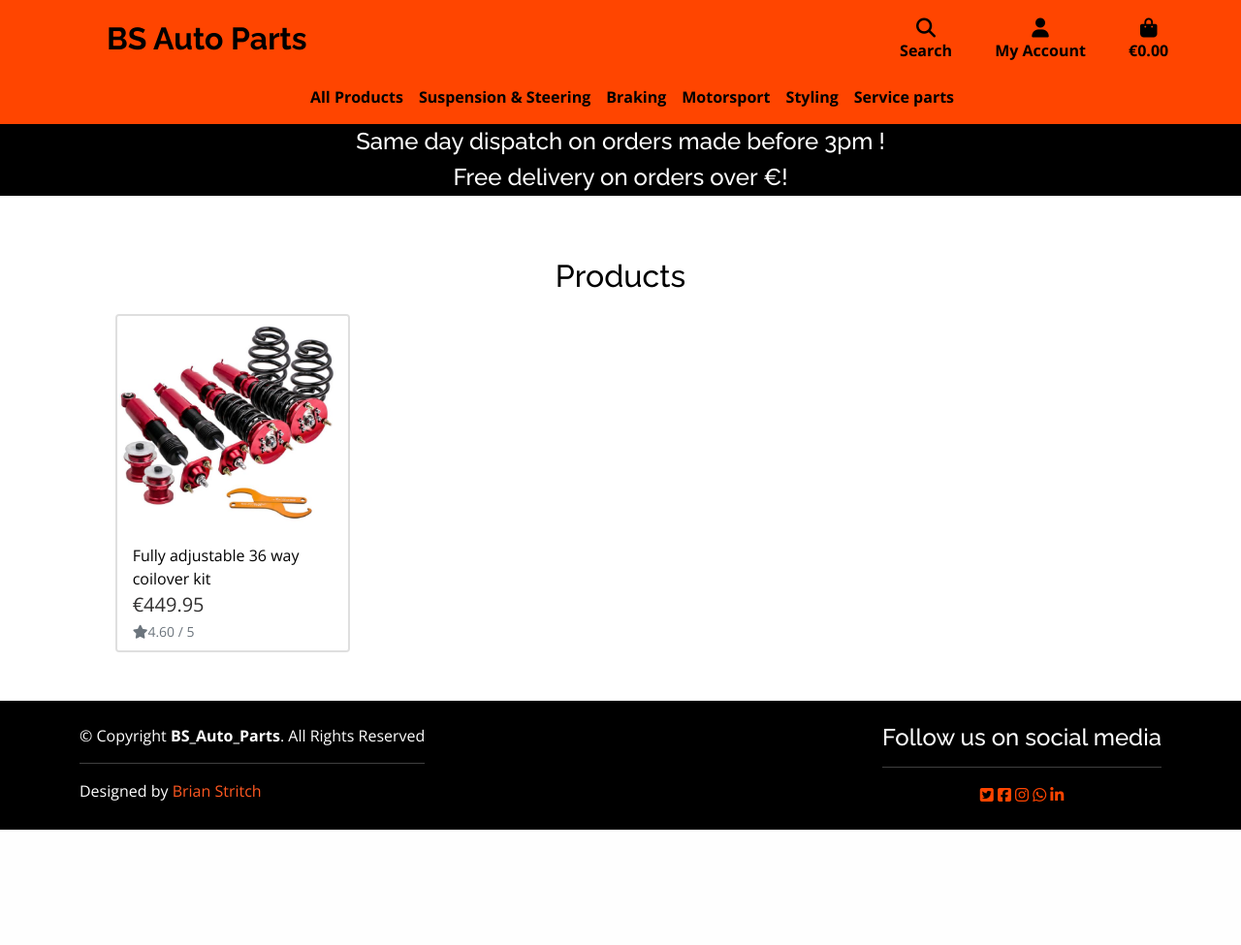
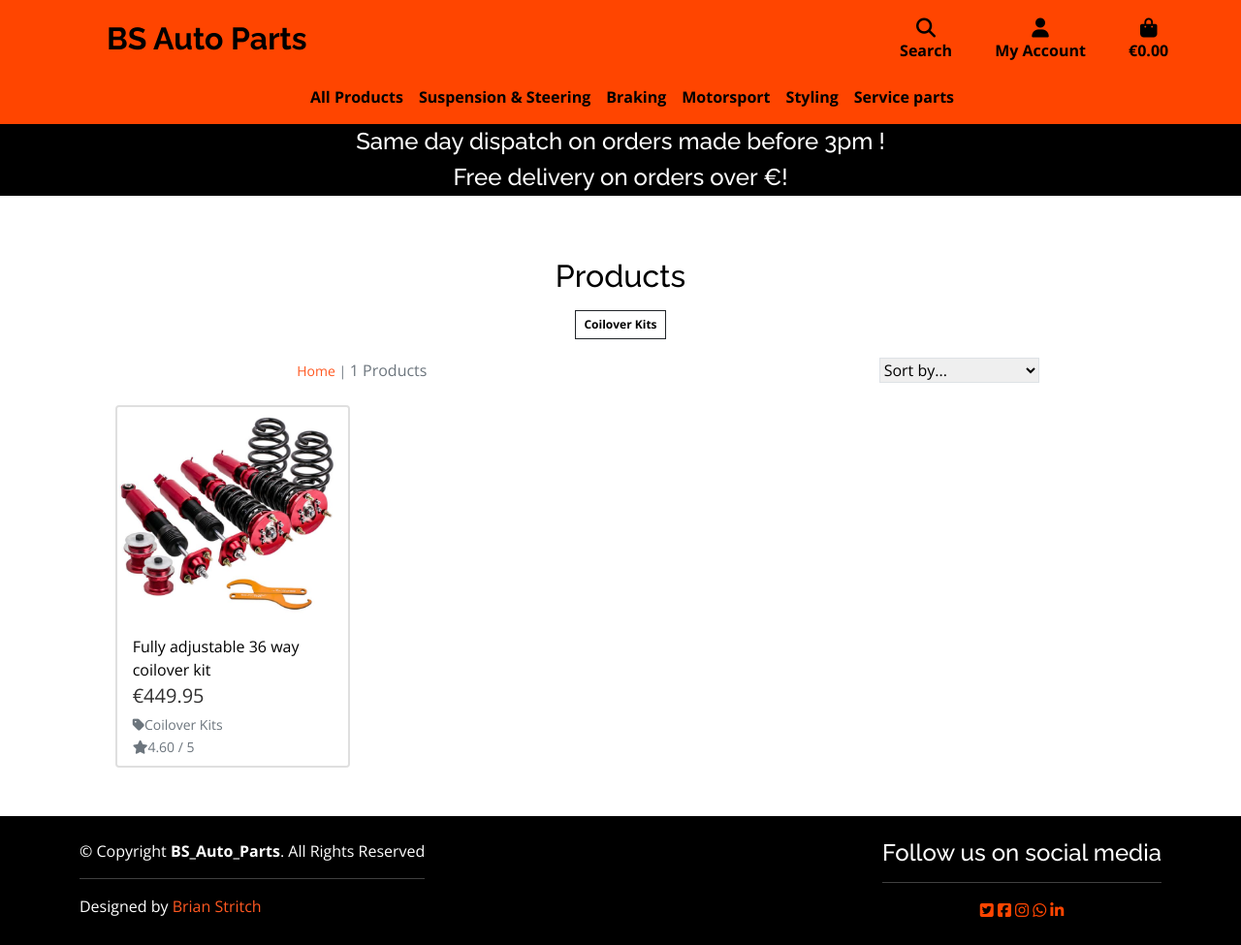
Before and after one commit to BrianStritch/Brian-Stritch-P5-BS_Auto_parts, a Django app: page /products/?category=coilover_kits in a window 1280 px wide. Shown: the whole page at 97% size. Before the commit the page ends 856 px from the top, so only its background shows below. Run offline with Django 3.2, Linux system fonts and the light colour scheme; data comes from the database, SQL or seed files in the repository; some libraries are stand-ins or nearby versions.

Commit message:
added sorting and product counts to products page

```diff
--- a/products/templates/products/products.html
+++ b/products/templates/products/products.html
@@ -17,12 +17,40 @@
     <div class="row">
         <div class="col text-center mt-3 product-heading">
             <h2 class="logo-font ">Products</h2>
-
+            {% for c in current_categories %}
+                <a class="category-badge text-decoration-none" href="{% url 'products' %}?category={{ c.name }}">
+                    <span class="p-2 mt-2 badge badge-white text-black rounded-0 border border-dark">{{ c.friendly_name }}</span>
+                </a>
+            {% endfor %}
         </div>
     </div>
     <div class="row">
-        <div class="product-container col-10 offset-1">
-            <div class="row mt-1 mb-2"></div>
+        <div class="product-container col-10 offset-1  product-heading">
+            <div class="row mt-1 mb-2">
+                <div class="col-12 col-md-6 my-auto order-md-last d-flex justify-content-center justify-content-md-end">
+                    <div class="sort-select-wrapper w-50">
+                        <select id="sort-selector" class="custom-select custom-select-sm rounded-0 border border-{% if current_sorting != 'None_None' %}info{% else %}black{% endif %}">
+                            <option value="reset" {% if current_sorting == 'None_None' %}selected{% endif %}>Sort by...</option>
+                            <option value="price_asc" {% if current_sorting == 'price_asc' %}selected{% endif %}>Price (low to high)</option>
+                            <option value="price_desc" {% if current_sorting == 'price_desc' %}selected{% endif %}>Price (high to low)</option>
+                            <option value="rating_asc" {% if current_sorting == 'rating_asc' %}selected{% endif %}>Rating (low to high)</option>
+                            <option value="rating_desc" {% if current_sorting == 'rating_desc' %}selected{% endif %}>Rating (high to low)</option>
+                            <option value="name_asc" {% if current_sorting == 'name_asc' %}selected{% endif %}>Name (A-Z)</option>
+                            <option value="name_desc" {% if current_sorting == 'name_desc' %}selected{% endif %}>Name (Z-A)</option>
+                            <option value="category_asc" {% if current_sorting == 'category_asc' %}selected{% endif %}>Category (A-Z)</option>
+                            <option value="category_desc" {% if current_sorting == 'category_desc' %}selected{% endif %}>Category (Z-A)</option>
+                        </select>
+                    </div>
+                </div>
+                <div class="col-12 col-md-6 order-md-first">
+                    <p class="text-muted mt-3 text-center text-md-left">
+                        {% if search_term or current_categories or current_sorting != 'None_None' %}
+                            <span class="small"><a href="{% url 'home' %}">Home</a> | </span>
+                        {% endif %}
+                        {{ products|length }} Products{% if search_term %} found for <strong>"{{ search_term }}"</strong>{% endif %}
+                    </p>
+                </div>
+            </div>
             <div class="row">
                 {% for product in products %}
                     <div class="col-sm-6 col-md-6 col-lg-4 col-xl-3">
@@ -44,6 +72,13 @@
                                     <div class="col">
                                         <p class="mb-0 font-weight-bold text-black">{{ product.name }}</p>
                                         <p class="lead mb-0 text-left font-weight-bold">€{{ product.price }}</p>
+                                        {% if product.category %}
+                                            <p class="small mt-1 mb-0">
+                                                <a class="text-muted" href="{% url 'products' %}?category={{ product.category.name }}">
+                                                    <i class="fas fa-tag mr-1"></i>{{ product.category.friendly_name }}
+                                                </a>
+                                            </p>
+                                        {% endif %}
                                         {% if product.rating %}
                                             <small class="text-muted"><i class="fas fa-star mr-1"></i>{{ product.rating }} / 5</small>
                                         {% else %}
--- a/products/views.py
+++ b/products/views.py
@@ -26,6 +26,8 @@ def all_products(request):
         if sortkey == 'name':
           sortkey = 'lower_name'
           products = products.annotate(lower_name = lower('name'))
+        if sortkey == 'category':
+                sortkey = 'category__name'
 
         if 'direction' in request.GET:
           direction = request.GET['direction']
--- a/static/css/base.css
+++ b/static/css/base.css
@@ -180,3 +180,7 @@ hr.orange-hr{
 .black-bg{
     margin: 250px 0 50px 0;
 }
+a.category-badge > span.badge:hover {
+    background: #212529 !important;
+    color: #fff !important;
+}
```
Also changed, not shown: products/templates/products/product_detail.html (+9 -2 lines), media/etp-nis-1.JPG (added).
